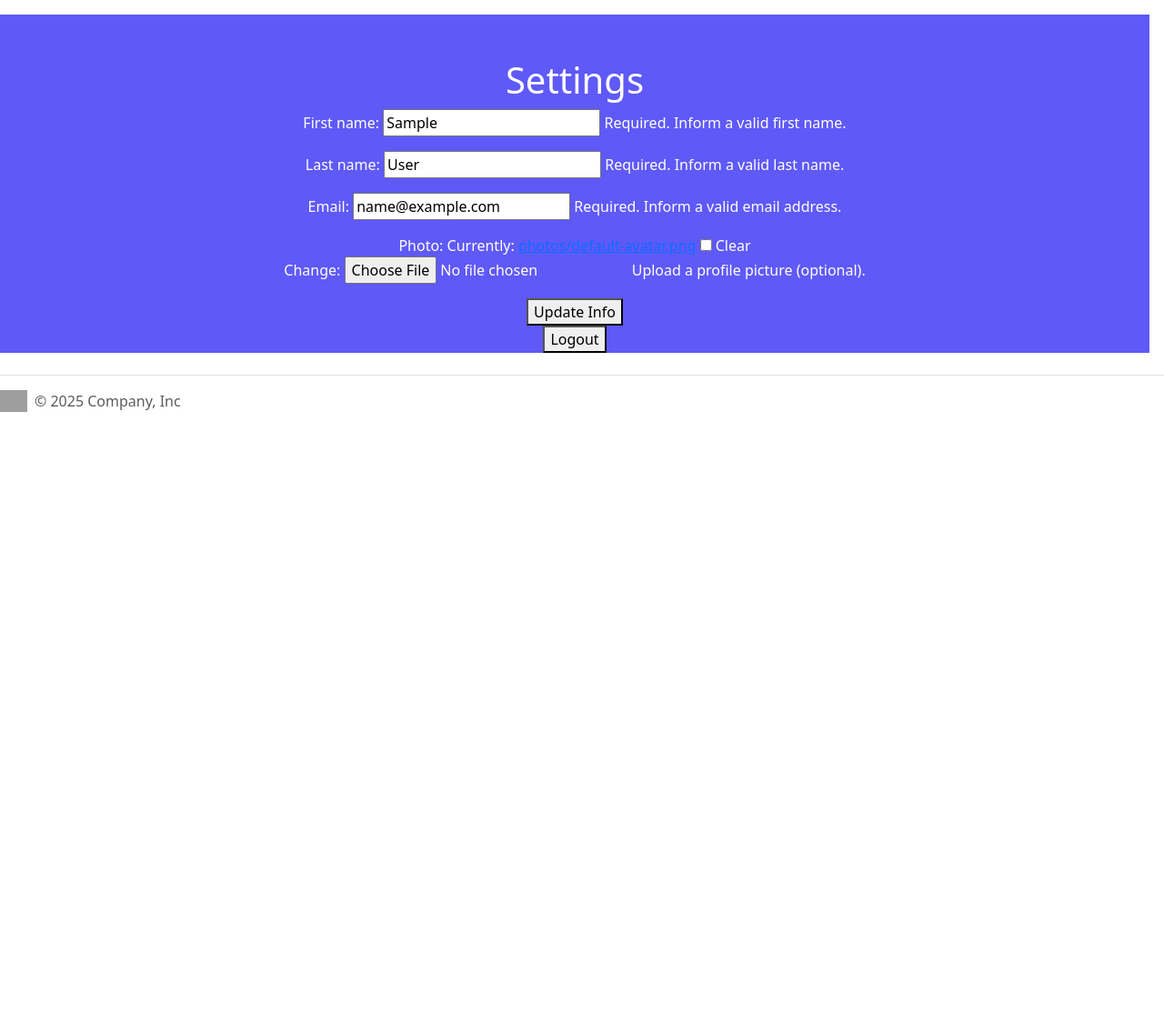
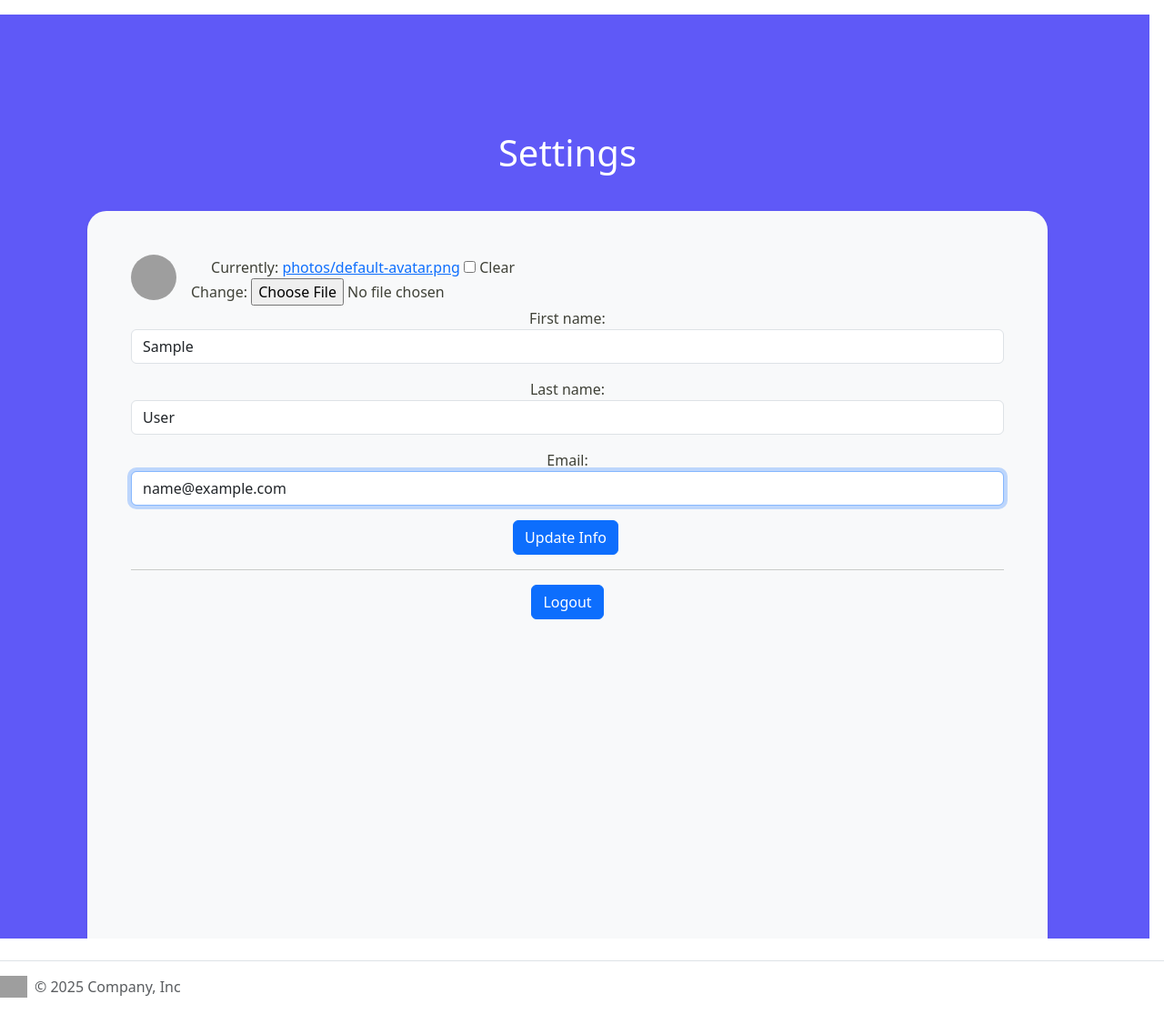
Before and after one commit to jafaul/lms, a Django app: page /accounts/settings/ in a window 1280 px wide. Shown: the part 73-1210 px from the top of the page at 91% size. Before the commit the page ends 526 px from the top, so only its background shows below. Run offline with Django 5.2, Linux system fonts and the light colour scheme; the visitor is signed in with stand-in values (Sample User, id 1); data comes from the database, SQL or seed files in the repository; some libraries are stand-ins or nearby versions; grey boxes are pictures that could not be loaded.

Commit message:
update settings template

```diff
--- a/apps/authentication/forms.py
+++ b/apps/authentication/forms.py
@@ -10,7 +10,6 @@ User = get_user_model()
 
 class UserRegistrationForm(UserCreationForm):
     first_name = forms.CharField(
-        # label=_('First Name'),
         widget=forms.TextInput(
             attrs={
                 "class": "form-control", "id": "inputFirstName", "placeholder": "First Name",
@@ -18,7 +17,6 @@ class UserRegistrationForm(UserCreationForm):
             })
     )
     last_name = forms.CharField(
-        # label=_('Last Name'),
         widget=forms.TextInput(
             attrs={
                 "class": "form-control", "id": "inputLastName", "placeholder": "Last Name",
@@ -78,10 +76,44 @@ class UserAssignmentRoleForm(forms.ModelForm):
 
 
 class UserUpdateForm(forms.ModelForm):
-    email = forms.EmailField(help_text=_('Required. Inform a valid email address.'), required=True)
-    first_name = forms.CharField(help_text=_('Required. Inform a valid first name.'), required=True)
-    last_name = forms.CharField(help_text=_('Required. Inform a valid last name.'), required=True)
-    photo = forms.ClearableFileInput(attrs={'multiple': False, "required": False})
+    email = forms.EmailField(
+        help_text=_('Required. Inform a valid email address.'),
+        required=True,
+        widget=forms.EmailInput(
+            attrs={
+                "class": "form-control", "id": "inputEmail", "placeholder": "Email address",
+                "required": "", "autofocus": "",
+            })
+
+    )
+
+    first_name = forms.CharField(
+        help_text=_('Required. Inform a valid first name.'), required=True,
+        widget=forms.TextInput(
+            attrs={
+                "class": "form-control", "id": "inputFirstName", "placeholder": "First Name",
+                "required": True,
+            })
+    )
+    last_name = forms.CharField(
+        help_text=_('Required. Inform a valid last name.'), required=True,
+        widget=forms.TextInput(
+            attrs={
+                "class": "form-control", "id": "inputLastName", "placeholder": "Last Name",
+                "required": True,
+            })
+    )
+
+    photo = forms.FileField(
+        required=False,
+        widget=forms.ClearableFileInput(
+            attrs={
+                "class": "form-control-file",
+                "id": "inputFile",
+                "placeholder": "Upload Photo",
+            }
+        ),
+    )
 
     class Meta:
         model = User
--- a/apps/authentication/templates/settings.html
+++ b/apps/authentication/templates/settings.html
@@ -6,20 +6,49 @@
 {% endblock %}
 
 {% block body %}
-<div>
-    <h1>{%  trans "Settings" %}</h1>
+
+
+<div class="me-md-3 pt-3 px-3 pt-md-5 px-md-5 text-center text-white overflow-hidden" style="background-color: #5f59f7">
+      <div class="my-3 py-3">
+    <h2 class="display-6">{% trans "Settings" %}</h2>
 
       </div>
 
+<div class="bg-light shadow-sm mx-auto p-5" style="min-height: 100vh; border-radius: 21px 21px 0 0; overflow-y: auto;  color: #3f4137">
+
+
+
 <form method="post" enctype="multipart/form-data">
+
     {% csrf_token %}
-    {{ form.as_p }}
-    <button type="submit">{% trans "Update Info" %}</button>
+
+    <div class="d-flex align-items-center">
+        <label class="form-label me-3">
+            <img src="{{ request.user.photo.url }}" alt="Profile Photo" width="50" height="50" class="rounded-circle">
+        </label>
+
+        <div>
+            {{ form.photo }}
+        </div>
+    </div>
+
+    {% for field in form %}
+        {% if field.name != "photo" %}
+            <p>{{ field.label_tag }} {{ field }}</p>
+        {% endif %}
+    {% endfor %}
+
+    <button type="submit" class="btn btn-primary me-1 flex-grow-1">{% trans "Update Info" %}</button>
+    <hr>
+
+</form>
+
+    <form method="post" action="{% url 'apps.authentication:logout' %}">
+    {% csrf_token %}
+    <button type="submit" class="btn btn-primary flex-grow-11" data-mdb-button-initialized="True">{% trans "Logout" %}</button>
     </form>
 
 
-<form method="post" action="{% url 'apps.authentication:logout' %}">
-    {% csrf_token %}
-    <button type="submit">{% trans "Logout" %}</button>
-</form>
+</div>
+</div>
 {% endblock %}
```
Lines whose indentation alone changed are shown as unchanged.
